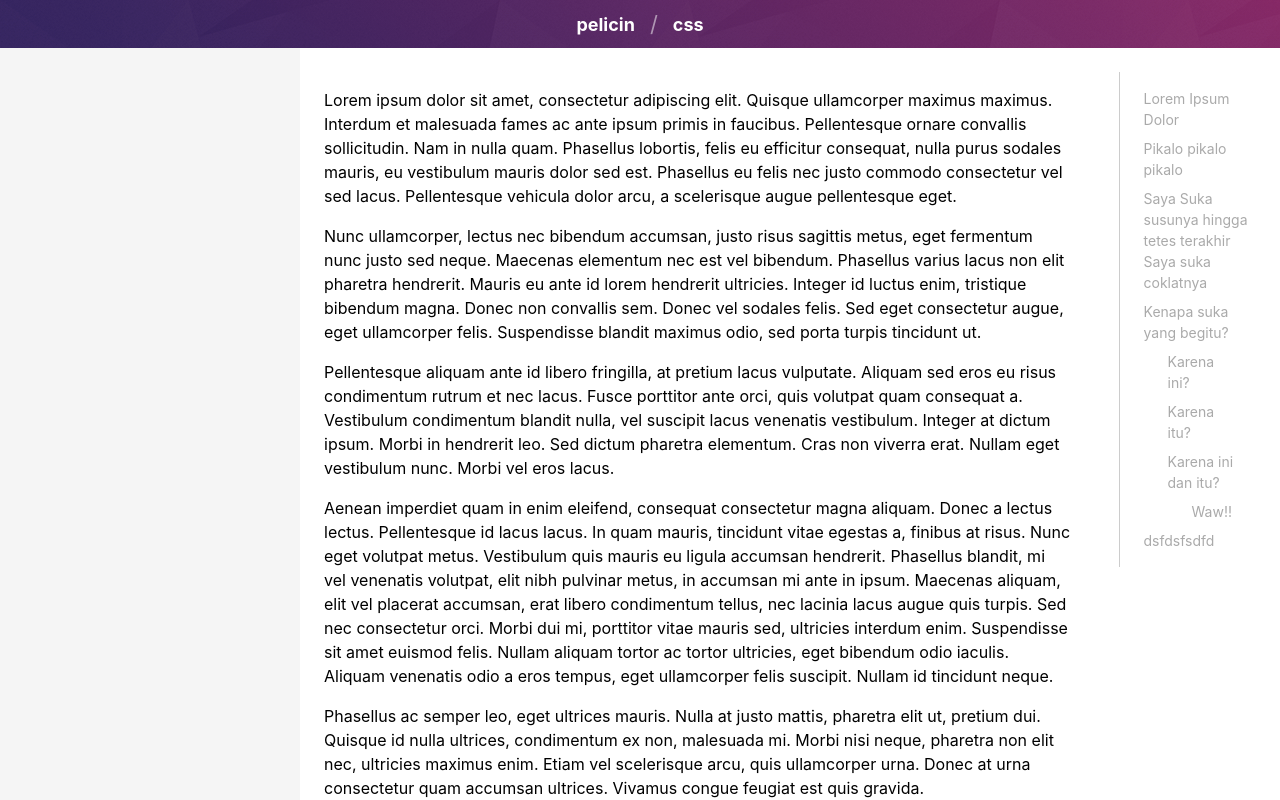
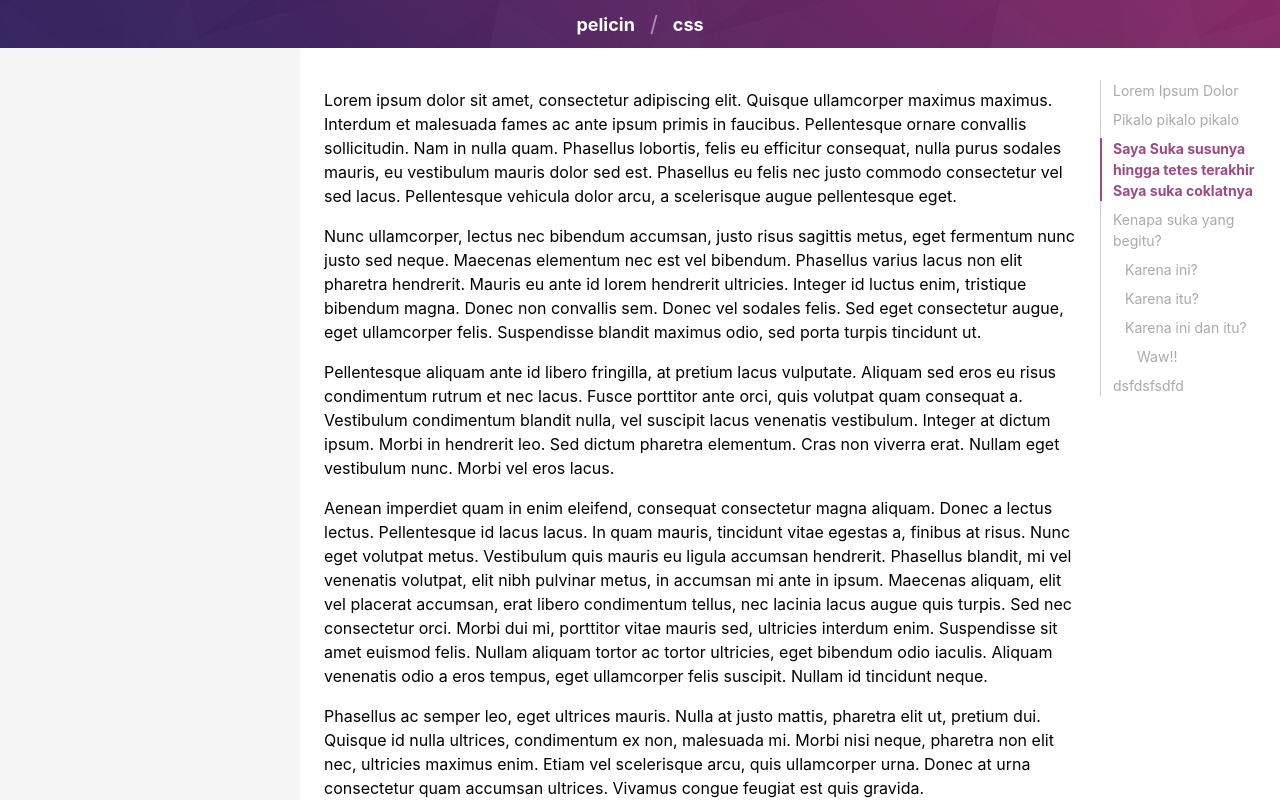
Before and after one commit to ferdinandant/pelicin, a Next.js app: page / in a window 1280 px wide. Shown: the top 800 px of the page. Built offline with nearby package versions, Linux system fonts and the light colour scheme; a web font is replaced by a local one.

Commit message:
Add topic color config

```diff
--- a/packages/global/IndexSidebar.tsx
+++ /dev/null
@@ -1,47 +0,0 @@
-export default function ContentIndex() {
-  return (
-    <>
-      <aside>
-        <ul>
-          <li>Lorem Ipsum Dolor</li>
-          <li>Pikalo pikalo pikalo</li>
-          <li>Saya Suka susunya hingga tetes terakhir Saya suka coklatnya</li>
-          <li>
-            Kenapa suka yang begitu?
-            <ul>
-              <li>Karena ini?</li>
-              <li>Karena itu?</li>
-              <li>
-                Karena ini dan itu?
-                <ul>
-                  <li>Waw!!</li>
-                </ul>
-              </li>
-            </ul>
-          </li>
-          <li>dsfdsfsdfd</li>
-        </ul>
-      </aside>
-
-      <style jsx>{`
-        aside {
-          font-size: 14px;
-          color: #aaa;
-          padding: 24px;
-          line-height: 1.5;
-        }
-        li {
-          margin: 8px;
-        }
-        aside > ul {
-          padding: 8px 0;
-          padding-left: 16px;
-          border-left: 1px solid #ccc;
-        }
-        ul {
-          padding-left: 16px;
-        }
-      `}</style>
-    </>
-  );
-}
--- a/packages/global/Sidebar.tsx
+++ b/packages/global/layout/ChapterSidebar.tsx
@@ -1,4 +1,4 @@
-export default function Sidebar() {
+export function ChapterSidebar() {
   const sidebarContent = renderSidebarContent();
 
   return (
--- a/packages/global/Header.tsx
+++ b/packages/global/layout/Header.tsx
@@ -1,8 +1,9 @@
-export default function Header() {
+import { useTopicConfig } from 'global/topic';
+
+export function Header() {
   // `languageColorHex` is picked from https://github.com/ozh/github-colors
   // `accentColorHex` is picked from https://mycolor.space/?hex=%23563D7C&sub=1
-  const languageColorHex = '#563d7c';
-  const accentColorHex = '#9f4a84';
+  const { mainColor, accentColor } = useTopicConfig();
 
   return (
     <>
@@ -23,8 +24,9 @@ export default function Header() {
           align-items: center;
           color: white;
           background-image: url('/shattered.png'),
-            linear-gradient(45deg, ${languageColorHex}, ${accentColorHex});
+            linear-gradient(45deg, ${mainColor}, ${accentColor});
           background-blend-mode: color-burn;
+          z-index: 999;
         }
         nav {
           display: flex;
--- a/packages/global/Content.tsx
+++ b/packages/global/layout/Main.tsx
@@ -1,18 +1,18 @@
 import React from 'react';
-import IndexSidebar from './IndexSidebar';
+import { SectionSidebar } from './SectionSidebar';
 
 type Props = {
   children: React.ReactNode;
 };
 
-export default function MainContainer(props: Props) {
+export function MainContainer(props: Props) {
   return (
     <>
       <main>
         <div id="content">{props.children}</div>
         {/* <div id="content">ffsdfsdsfsdf</div> */}
         <aside id="sideIndex">
-          <IndexSidebar />
+          <SectionSidebar />
         </aside>
       </main>
 
--- /dev/null
+++ b/packages/global/layout/SectionSidebar.tsx
@@ -0,0 +1,86 @@
+import { useTopicConfig } from 'global/topic';
+
+export function SectionSidebar() {
+  const { accentColor } = useTopicConfig();
+
+  return (
+    <>
+      <aside>
+        <ul>
+          <li>
+            <a>Lorem Ipsum Dolor</a>
+          </li>
+          <li>
+            <a>Pikalo pikalo pikalo</a>
+          </li>
+          <li>
+            <a className="active">Saya Suka susunya hingga tetes terakhir Saya suka coklatnya</a>
+          </li>
+          <li>
+            <a>Kenapa suka yang begitu?</a>
+            <ul>
+              <li>
+                <a>Karena ini?</a>
+              </li>
+              <li>
+                <a>Karena itu?</a>
+              </li>
+              <li>
+                <a>Karena ini dan itu?</a>
+                <ul>
+                  <li>
+                    <a>Waw!!</a>
+                  </li>
+                </ul>
+              </li>
+            </ul>
+          </li>
+          <li>
+            <a>dsfdsfsdfd</a>
+          </li>
+        </ul>
+      </aside>
+
+      <style jsx>{`
+        aside {
+          font-size: 14px;
+          color: #aaa;
+          padding: 24px;
+          padding-left: 0;
+          line-height: 1.5;
+        }
+        aside > ul {
+          border-left: 1px solid #ccc;
+          position: relative;
+        }
+
+        a {
+          position: relative;
+          margin: 8px 0;
+          display: block;
+        }
+        li a {
+          padding-left: 12px;
+        }
+        li li a {
+          padding-left: 24px;
+        }
+        li li li a {
+          padding-left: 36px;
+        }
+
+        a.active {
+          color: ${accentColor};
+          font-weight: bold;
+        }
+        a.active::before {
+          content: '';
+          height: 100%;
+          left: -1px;
+          position: absolute;
+          border-left: 2px solid ${accentColor};
+        }
+      `}</style>
+    </>
+  );
+}
--- /dev/null
+++ b/packages/global/layout/index.ts
@@ -0,0 +1,4 @@
+export * from './Header';
+export * from './Main';
+export * from './ChapterSidebar';
+export * from './SectionSidebar';
--- /dev/null
+++ b/packages/global/topic.tsx
@@ -0,0 +1,30 @@
+import React, { useContext } from 'react';
+
+export type Topic = 'css';
+
+// `mainColor` is picked from https://github.com/ozh/github-colors
+// `accentColor` is picked from https://mycolor.space/?hex=%23563D7C&sub=1
+export type TopicConfig = {
+  mainColor: string;
+  accentColor: string;
+};
+
+export const TopicConfig: Record<Topic, TopicConfig> = {
+  css: {
+    mainColor: '#563d7c',
+    accentColor: '#9f4a84',
+  },
+};
+
+const ThemeColorContext = React.createContext<TopicConfig>(null);
+
+export function TopicConfigProvider(props: { topic: Topic; children: React.ReactNode }) {
+  const topicConfig = TopicConfig[props.topic];
+  return (
+    <ThemeColorContext.Provider value={topicConfig}>{props.children}</ThemeColorContext.Provider>
+  );
+}
+
+export function useTopicConfig() {
+  return useContext(ThemeColorContext);
+}
--- a/pages/_app.tsx
+++ b/pages/_app.tsx
@@ -1,5 +1,7 @@
 import Head from 'next/head';
-import Header from 'global/Header';
+
+import { Header } from 'global/layout';
+import { TopicConfigProvider } from 'global/topic';
 import 'global/styles/reset.css';
 import 'global/styles/global.css';
 
@@ -11,10 +13,12 @@ function MyApp({ Component, pageProps }) {
         <link href="https://fonts.googleapis.com/css2?family=Muli&display=swap" rel="stylesheet" />
       </Head>
 
-      <Header />
-      <div id="mainContainer">
-        <Component {...pageProps} />
-      </div>
+      <TopicConfigProvider topic="css">
+        <Header />
+        <div id="mainContainer">
+          <Component {...pageProps} />
+        </div>
+      </TopicConfigProvider>
 
       <style jsx>{`
         #mainContainer {
--- a/pages/index.tsx
+++ b/pages/index.tsx
@@ -1,12 +1,11 @@
-import Sidebar from 'global/Sidebar';
-import Content from 'global/Content';
+import { ChapterSidebar, MainContainer } from 'global/layout';
 
 export default function IndexPage() {
   return (
     <>
-      <Sidebar />
+      <ChapterSidebar />
 
-      <Content>
+      <MainContainer>
         <p>
           Lorem ipsum dolor sit amet, consectetur adipiscing elit. Quisque ullamcorper maximus
           maximus. Interdum et malesuada fames ac ante ipsum primis in faucibus. Pellentesque ornare
@@ -64,7 +63,7 @@ export default function IndexPage() {
           felis. Nullam aliquam tortor ac tortor ultricies, eget bibendum odio iaculis. Aliquam
           venenatis odio a eros tempus, eget ullamcorper felis suscipit. Nullam id tincidunt neque.
         </p>
-      </Content>
+      </MainContainer>
     </>
   );
 }
```
